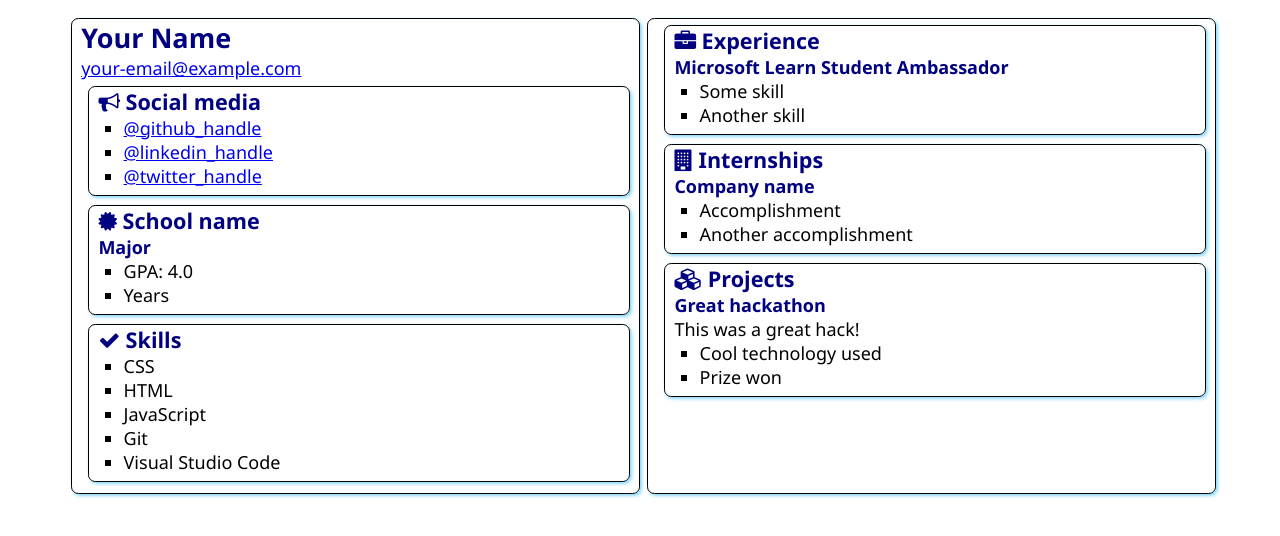
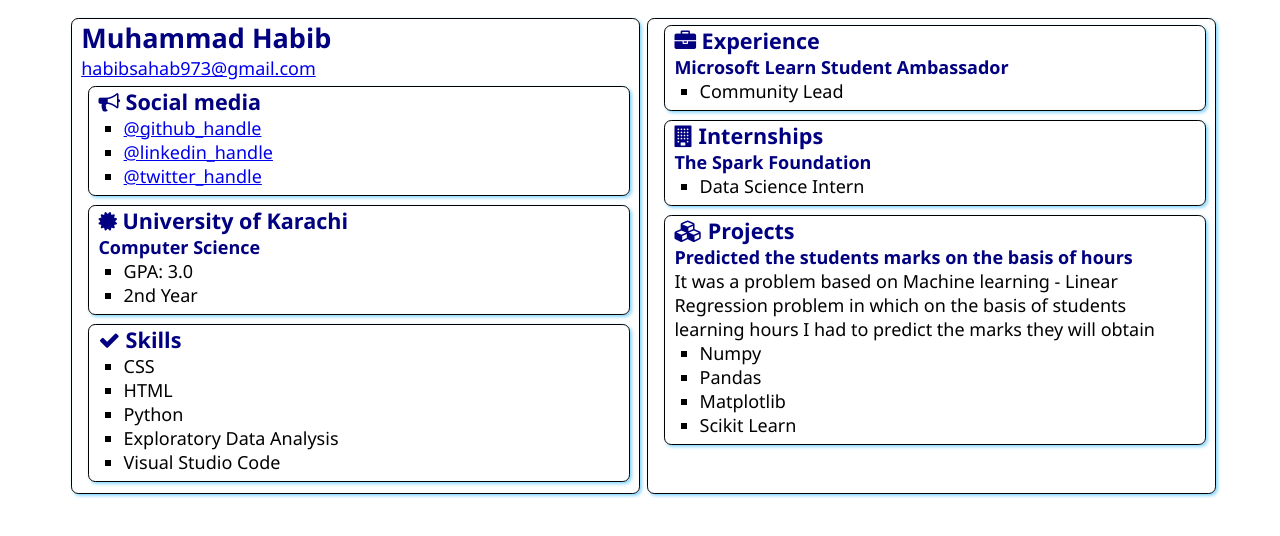
Before and after one commit to HABIB-UBIT/SATechnicalOnboarding, a plain HTML site: page src/index.html in a window 1280 px wide. Drawn offline with Linux system fonts and the light colour scheme.

Commit message:
Update index.html
Added by myself

```diff
--- a/src/index.html
+++ b/src/index.html
@@ -1,5 +1,6 @@
 <!DOCTYPE html>
 <html lang="en">
+
 <head>
     <meta charset="UTF-8">
     <meta http-equiv="X-UA-Compatible" content="IE=edge">
@@ -9,11 +10,12 @@
     <link rel="stylesheet" href="style.css">
     <link rel="stylesheet" href="https://cdnjs.cloudflare.com/ajax/libs/font-awesome/4.7.0/css/font-awesome.min.css">
 </head>
+
 <body>
     <main>
         <article class="box">
-            <h1>Your Name</h1>
-            <div><a href="mailto:your.email@example.com">your-email@example.com</a></div>
+            <h1>Muhammad Habib</h1>
+            <div><a href="habibsahab973@gmail.com">habibsahab973@gmail.com</a></div>
 
             <section class="box">
                 <h2>
@@ -21,9 +23,9 @@
                     Social media
                 </h2>
                 <ul>
-                    <li><a href="https://github.com/<handle>">@github_handle</a></li>
-                    <li><a href="https://linkedin.com/in/<handle>">@linkedin_handle</a></li>
-                    <li><a href="https://twitter.com/<handle>">@twitter_handle</a></li>
+                    <li><a href="https://github.com/HABIB-UBIT">@github_handle</a></li>
+                    <li><a href="https://www.linkedin.com/in/muhammad-habib-986a89215/">@linkedin_handle</a></li>
+                    <li><a href="https://twitter.com/sidd_habib">@twitter_handle</a></li>
                 </ul>
             </section>
 
@@ -31,12 +33,12 @@
                 <div class="education">
                     <h2>
                         <i class="fa fa-certificate" aria-hidden="true"></i>
-                        School name
+                        University of Karachi
                     </h2>
-                    <h3>Major</h3>
+                    <h3>Computer Science</h3>
                     <ul>
-                        <li>GPA: 4.0</li>
-                        <li>Years</li>
+                        <li>GPA: 3.0</li>
+                        <li>2nd Year</li>
                     </ul>
                 </div>
             </section>
@@ -49,8 +51,8 @@
                 <ul>
                     <li>CSS</li>
                     <li>HTML</li>
-                    <li>JavaScript</li>
-                    <li>Git</li>
+                    <li>Python</li>
+                    <li>Exploratory Data Analysis</li>
                     <li>Visual Studio Code</li>
                 </ul>
             </section>
@@ -63,8 +65,7 @@
                 </h2>
                 <h3>Microsoft Learn Student Ambassador</h3>
                 <ul>
-                    <li>Some skill</li>
-                    <li>Another skill</li>
+                    <li>Community Lead</li>
                 </ul>
             </section>
             <section class="box">
@@ -73,10 +74,9 @@
                     Internships
                 </h2>
 
-                <h3>Company name</h3>
+                <h3>The Spark Foundation</h3>
                 <ul>
-                    <li>Accomplishment</li>
-                    <li>Another accomplishment</li>
+                    <li>Data Science Intern</li>
                 </ul>
             </section>
             <section class="box">
@@ -85,15 +85,19 @@
                     Projects
                 </h2>
 
-                <h3>Great hackathon</h3>
-                <div>This was a great hack!</div>
+                <h3>Predicted the students marks on the basis of hours</h3>
+                <div>It was a problem based on Machine learning - Linear Regression problem in which on the basis of
+                    students learning hours I had to predict the marks they will obtain</div>
                 <ul>
-                    <li>Cool technology used</li>
-                    <li>Prize won</li>
+                    <li>Numpy</li>
+                    <li>Pandas</li>
+                    <li>Matplotlib</li>
+                    <li>Scikit Learn</li>
                 </ul>
             </section>
         </article>
 
     </main>
 </body>
+
 </html>
```
